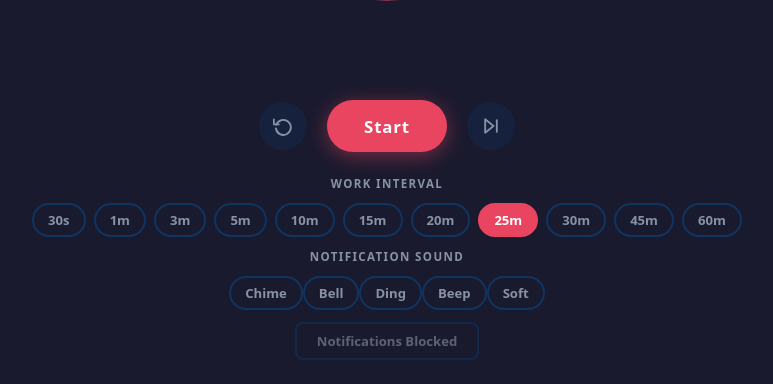
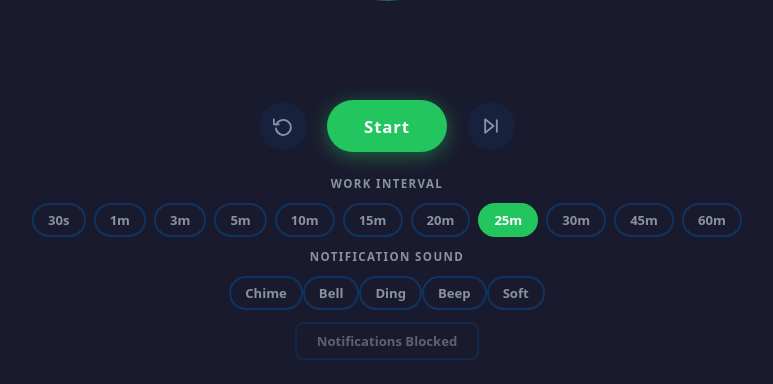
Before and after one commit to snallamiw/kalam, a plain HTML site: page index.html in a window 1280 px wide. Shown: the part 416-800 px from the top of the page, without its empty margins (253-1026 px from the left). Drawn offline with Linux system fonts and the light colour scheme.

Commit message:
Change accent color to green (#22c55e)
Co-Authored-By: Claude Sonnet 4.6 <noreply@anthropic.com>

```diff
--- a/app.js
+++ b/app.js
@@ -8,7 +8,7 @@ const STORAGE_KEY      = 'pomodoro-work-duration';
 const TUNE_STORAGE_KEY = 'pomodoro-tune';
 
 const SESSION_COLORS = {
-  work:          '#e94560',
+  work:          '#22c55e',
   'short-break': '#0f9b8e',
   'long-break':  '#f5a623',
 };
--- a/index.html
+++ b/index.html
@@ -6,7 +6,7 @@
 
   <!-- PWA / installability -->
   <link rel="manifest" href="manifest.json">
-  <meta name="theme-color" content="#e94560">
+  <meta name="theme-color" content="#22c55e">
 
   <!-- iOS PWA support -->
   <meta name="apple-mobile-web-app-capable" content="yes">
--- a/style.css
+++ b/style.css
@@ -3,7 +3,7 @@
   --clr-bg:           #1a1a2e;
   --clr-surface:      #16213e;
   --clr-surface-2:    #0f3460;
-  --clr-accent:       #e94560;   /* work */
+  --clr-accent:       #22c55e;   /* work */
   --clr-accent-break: #0f9b8e;   /* short break */
   --clr-accent-long:  #f5a623;   /* long break */
   --clr-text:         #eaeaea;
@@ -11,7 +11,7 @@
   --clr-ring-track:   #2a2a4a;
 
   /* Updated by JS on session change */
-  --session-color: #e94560;
+  --session-color: #22c55e;
 
   --font-mono: 'SF Mono', 'Fira Code', 'Cascadia Code', 'Consolas', monospace;
   --font-ui:   system-ui, -apple-system, BlinkMacSystemFont, sans-serif;
--- a/sw.js
+++ b/sw.js
@@ -1,4 +1,4 @@
-const CACHE_NAME = 'pomodoro-v3';
+const CACHE_NAME = 'pomodoro-v4';
 const APP_SHELL = [
   './',
   './index.html',
```
Also changed, not shown: manifest.json.
